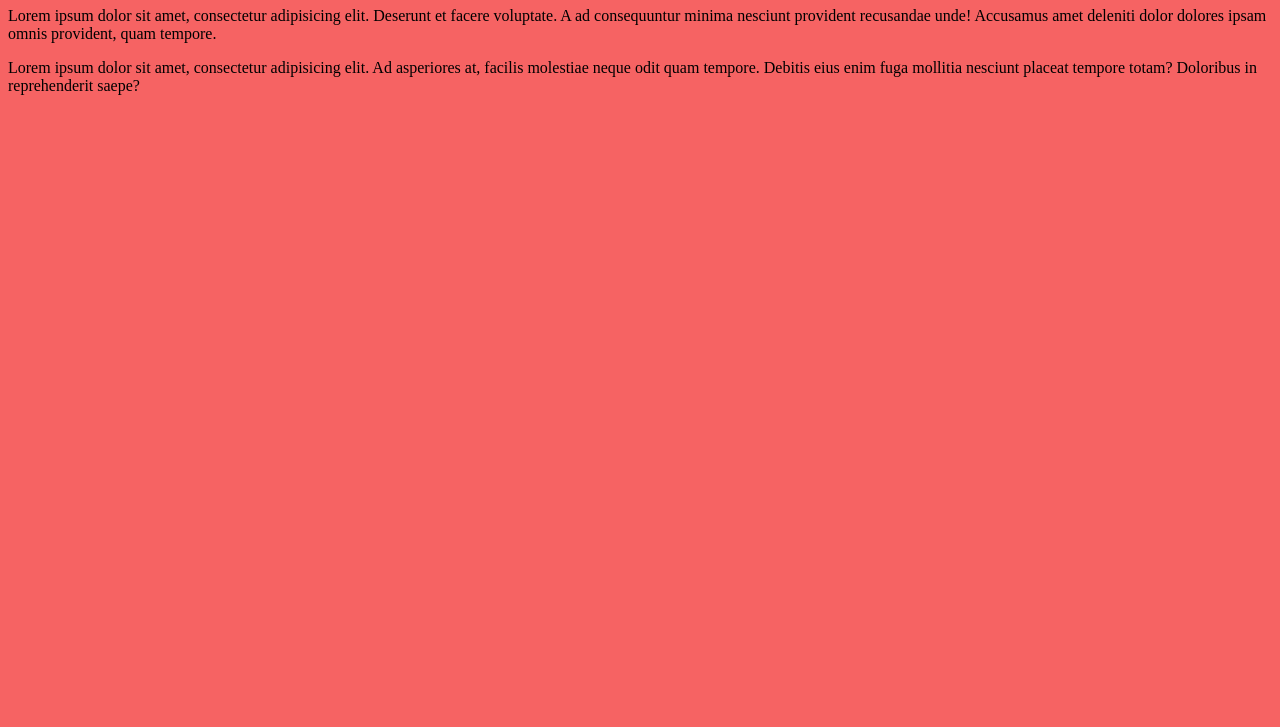
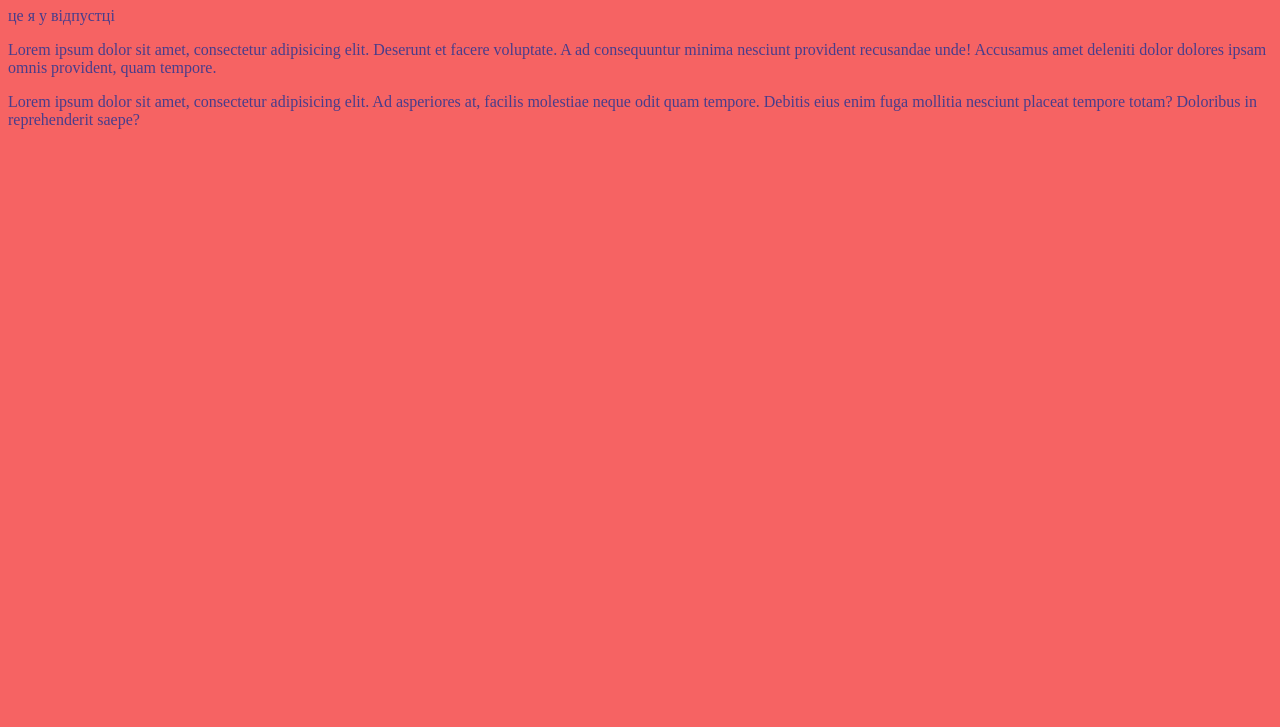
Before and after one commit to a-tatarenkov/lesson-git-ide-13.09-19, a plain HTML site: page index.html in a window 1280 px wide. Shown: the part 73-800 px from the top of the page. Drawn offline with Linux system fonts and the light colour scheme.

Commit message:
add p, add styles

```diff
--- a/index.html
+++ b/index.html
@@ -10,6 +10,7 @@
 </head>
 <body>
 <h1>Hello integration Git!</h1>
+<p>це я у відпустці</p>
 <p>Lorem ipsum dolor sit amet, consectetur adipisicing elit. Deserunt et facere voluptate. A ad consequuntur minima nesciunt provident recusandae unde! Accusamus amet deleniti dolor dolores ipsam omnis provident, quam tempore.</p>
 <p>Lorem ipsum dolor sit amet, consectetur adipisicing elit. Ad asperiores at, facilis molestiae neque odit quam tempore. Debitis eius enim fuga mollitia nesciunt placeat tempore totam? Doloribus in reprehenderit saepe?</p>
 </body>
--- a/main.css
+++ b/main.css
@@ -1,3 +1,4 @@
 body {
     background-color: #f66363;
+    color: darkslateblue;
 }
```
